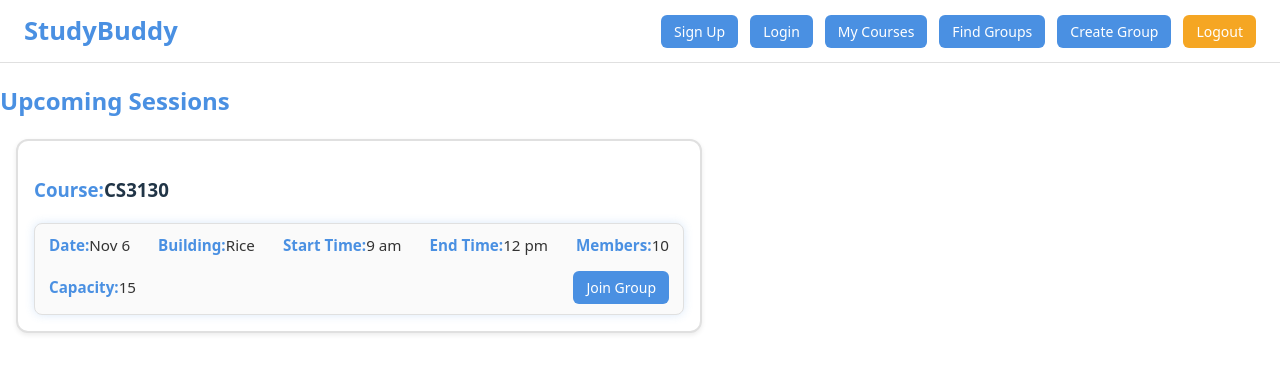
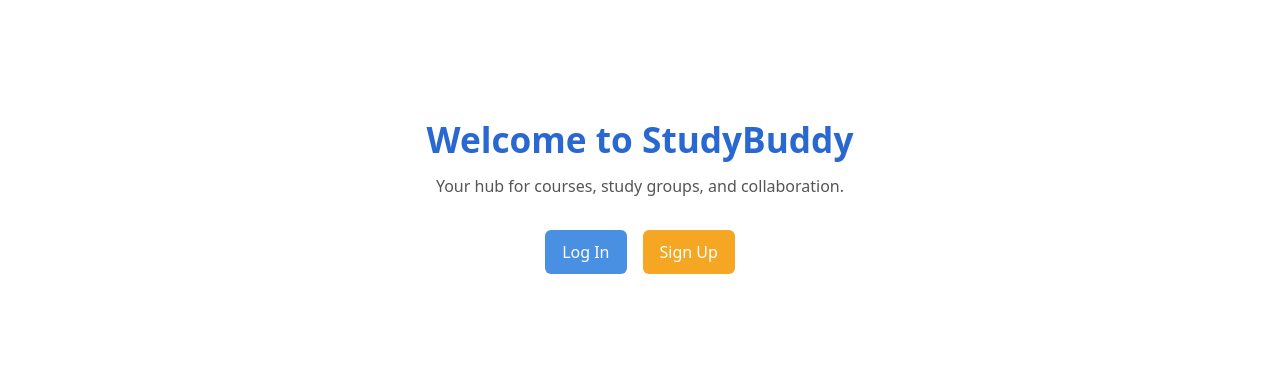
Before and after one commit to Shougal/studdyBuddy, a React (Vite) app in the folder studdyBuddyFrontEnd/: page / in a window 1280 px wide. Shown: the top 372 px of the page. Built offline with nearby package versions, Linux system fonts and the light colour scheme.

Commit message:
Implement landing page, update routes, and hide navbar for unauthenticated users

```diff
--- /dev/null
+++ b/package.json
@@ -0,0 +1,5 @@
+{
+  "dependencies": {
+    "react-router-dom": "^7.10.1"
+  }
+}
--- a/studdyBuddyFrontEnd/src/App.jsx
+++ b/studdyBuddyFrontEnd/src/App.jsx
@@ -3,31 +3,24 @@ import { BrowserRouter as Router, Routes, Route } from "react-router-dom";
 import Navbar from "./components/layout/Navbar";
 
 // Pages
+import Landing from "./pages/Landing";
 import Home from "./pages/Home";
 import User from "./pages/User";
 import { CreateGroup } from "./pages/CreateGroup";
 import FindGroups from "./pages/FindGroups";
 import UserSchedule from "./pages/UserSchedule";
 import Login from "./pages/Login";
-import SignUp from "./pages/SignUp.jsx";
-
-
-
-
+import SignUp from "./pages/SignUp";
 
 function App() {
   const [user, setUser] = useState(null);
 
   const handleLogin = (userData) => {
     setUser(userData);
-    console.log("Logged in as:", userData);
-    // optional: localStorage.setItem("user", JSON.stringify(userData));
   };
 
   const handleLogout = () => {
     setUser(null);
-    console.log("User logged out");
-    // optional: localStorage.removeItem("user");
   };
 
   return (
@@ -36,13 +29,18 @@ function App() {
 
       <div className="page-container">
         <Routes>
-          <Route path="/" element={<Home />} />
+
+          {/* Landing page if logged out, Home if logged in */}
+          <Route path="/" element={user ? <Home /> : <Landing />} />
+
           <Route path="/groups" element={<FindGroups />} />
           <Route path="/schedule" element={<UserSchedule />} />
           <Route path="/create-group" element={<CreateGroup />} />
           <Route path="/user" element={<User />} />
+
           <Route path="/login" element={<Login onLogin={handleLogin} />} />
-          <Route path="/signup" element={<SignUp />} />   {/* NEW */}
+          <Route path="/signup" element={<SignUp />} />
+
         </Routes>
       </div>
     </Router>
--- a/studdyBuddyFrontEnd/src/components/layout/Navbar.jsx
+++ b/studdyBuddyFrontEnd/src/components/layout/Navbar.jsx
@@ -3,7 +3,8 @@ import { Link } from "react-router-dom";
 import Button from "../buttons/Button";
 import "./layout.css";
 
-const Navbar = ({ onLogout }) => {
+const Navbar = ({ onLogout, user }) => {
+  if (!user) return null;
   return (
     <nav className="navbar">
       <Link to="/" className="logo">
@@ -12,16 +13,7 @@ const Navbar = ({ onLogout }) => {
 
       <div className="nav-links">
 
-        {/* NEW AUTH BUTTONS */}
-        <Link to="/signup">
-          <Button label="Sign Up" size="small" />
-        </Link>
 
-        <Link to="/login">
-          <Button label="Login" size="small" />
-        </Link>
-
-        {/* EXISTING NAVIGATION */}
         <Link to="/schedule">
           <Button label="My Courses" size="small" />
         </Link>
--- /dev/null
+++ b/studdyBuddyFrontEnd/src/pages/Landing.jsx
@@ -0,0 +1,53 @@
+import React from "react";
+import { Link } from "react-router-dom";
+import Button from "../components/buttons/Button";
+
+const Landing = () => {
+  return (
+    <div
+      style={{
+        textAlign: "center",
+        paddingTop: "12vh",
+      }}
+    >
+      <h1
+        style={{
+          fontSize: "2.2rem",
+          fontWeight: "700",
+          color: "#2967d1",
+          marginBottom: "0.5rem",
+        }}
+      >
+        Welcome to StudyBuddy
+      </h1>
+
+      <p
+        style={{
+          color: "#555",
+          fontSize: "1rem",
+          marginBottom: "2rem",
+        }}
+      >
+        Your hub for courses, study groups, and collaboration.
+      </p>
+
+      <div
+        style={{
+          display: "flex",
+          justifyContent: "center",
+          gap: "1rem",
+        }}
+      >
+        <Link to="/login">
+          <Button label="Log In" size="medium" />
+        </Link>
+
+        <Link to="/signup">
+          <Button label="Sign Up" size="medium" variant="secondary" />
+        </Link>
+      </div>
+    </div>
+  );
+};
+
+export default Landing;
```
Also changed, not shown: 1 other file (tests, documents, lock files or other folders).
